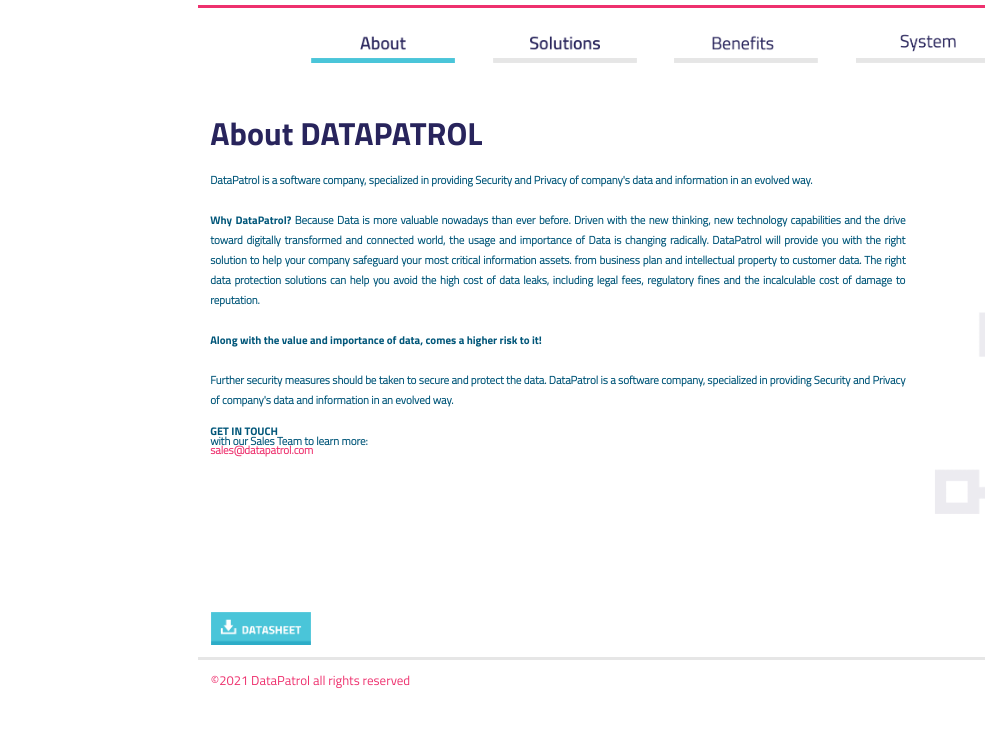
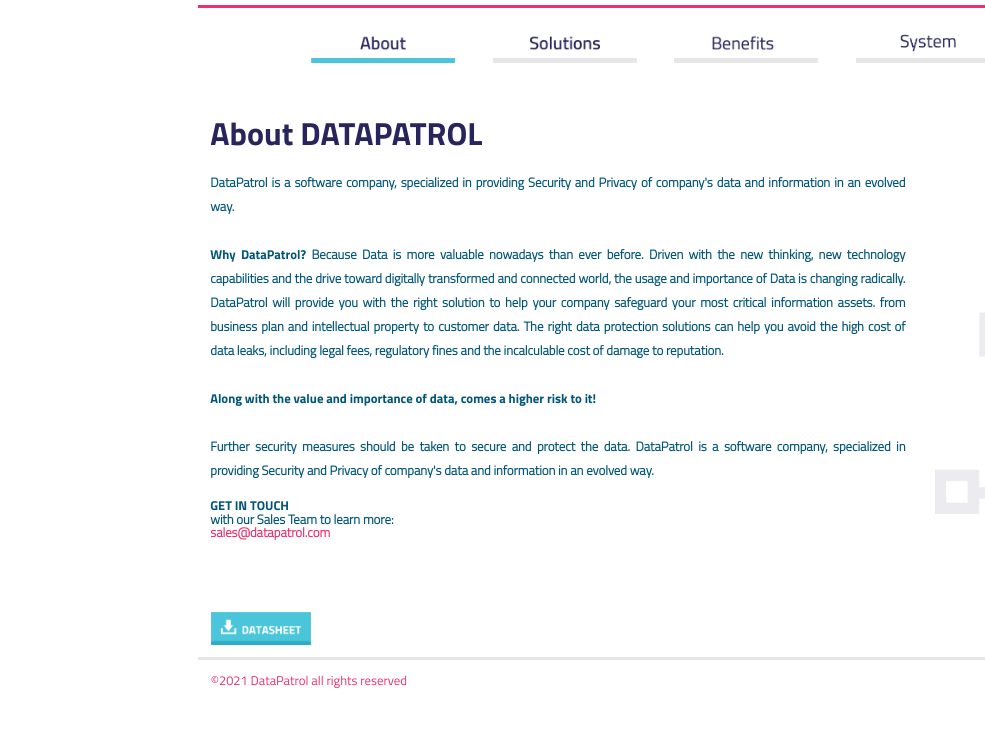
Before and after one commit to RaffiLouyAlQurran/RaffiLouyAlQurran.github.io, a plain HTML site: page about.html in a window 1280 px wide. Shown: the part 60-800 px from the top of the page, 0-985 px from the left. Drawn offline with Linux system fonts and the light colour scheme; a script that the page names is missing.

Commit message:
0.8em for al text

```diff
--- a/about.html
+++ b/about.html
@@ -117,9 +117,9 @@ p { margin:0 }
 
 	<h1 style="font-family: Cairo-Bold;color: #28245C; margin-left:16%;margin-top:4%;text-align: left;line-height: 95%;">About DATAPATROL</h1>
 
-	<p class="br" style="font-family: Cairo-Light; color: #005679;margin-left:16%;margin-top:0.5%;font-weight: 700 !important;text-align: justify; width: 55%; font-size: 11px;">DataPatrol is a software company, specialized in providing Security and Privacy of company's data and information in an evolved way. <br/><br/><strong style="font-weight: 900;font-family:Cairo-Bold ;">Why DataPatrol?</strong> Because Data is more valuable nowadays than ever before. Driven with the new thinking, new technology capabilities and the drive toward digitally transformed and connected world, the usage and importance of Data is changing radically. DataPatrol will provide you with the right solution to help your company safeguard your most critical information assets. from business plan and intellectual property to customer data. The right data protection solutions can help you avoid the high cost of data leaks, including legal fees, regulatory fines and the incalculable cost of damage to reputation. <br/><br/> <strong style="font-weight: 900;font-family:Cairo-Bold ;">Along with the value and importance of data, comes a higher risk to it!</strong> <br/><br/> Further security measures should be taken to secure and protect the data. DataPatrol is a software company, specialized in providing Security and Privacy of company's data and information in an evolved way.</p><br/>
+	<p class="br" style="font-family: Cairo-Light; color: #005679;margin-left:16%;margin-top:0.5%;font-weight: 700 !important;text-align: justify; width: 55%; font-size: 0.8em;">DataPatrol is a software company, specialized in providing Security and Privacy of company's data and information in an evolved way. <br/><br/><strong style="font-weight: 900;font-family:Cairo-Bold ;">Why DataPatrol?</strong> Because Data is more valuable nowadays than ever before. Driven with the new thinking, new technology capabilities and the drive toward digitally transformed and connected world, the usage and importance of Data is changing radically. DataPatrol will provide you with the right solution to help your company safeguard your most critical information assets. from business plan and intellectual property to customer data. The right data protection solutions can help you avoid the high cost of data leaks, including legal fees, regulatory fines and the incalculable cost of damage to reputation. <br/><br/> <strong style="font-weight: 900;font-family:Cairo-Bold ;">Along with the value and importance of data, comes a higher risk to it!</strong> <br/><br/> Further security measures should be taken to secure and protect the data. DataPatrol is a software company, specialized in providing Security and Privacy of company's data and information in an evolved way.</p><br/>
 
-	<p style="font-family: Cairo-Light; color: #005679;margin-left:16%;margin-top:1%;width: 55%;font-weight: 700 !important;text-align: left;font-size: 11px;"><strong style="font-weight: 900;font-family:Cairo-Bold ;">GET IN TOUCH</strong><span class="br"></span>
+	<p style="font-family: Cairo-Light; color: #005679;margin-left:16%;margin-top:1%;width: 55%;font-weight: 700 !important;text-align: left;font-size: 0.8em;"><strong style="font-weight: 900;font-family:Cairo-Bold ;">GET IN TOUCH</strong><span class="br"></span>
 	with our Sales Team to learn more:
 	<span class="br"></span><font color="#EE316E">sales@datapatrol.com</font></p>
 
@@ -134,7 +134,7 @@ p { margin:0 }
 	</p>
 	<hr style="color: #EE316E; height: 3px; width: 70%; background-color: rgba(230,230,230,1); border-color: transparent;">
 
-	<p id="PAR" style="color:#EE316E;border-color: transparent;margin-left:16%;font-family:Cairo-Regular;font-size: 13px;">
+	<p id="PAR" style="color:#EE316E;border-color: transparent;margin-left:16%;font-family:Cairo-Regular;font-size: 0.8em;">
 	<a id="linkedin" href="https://www.linkedin.com/company/datapatrol-co"><img src="images/LinkedIn.png" alt="1" style="width: 30px; float: right; margin-right: 19%;" /></a>
 	<a id="letter" href="mailto:info@datapatrol.com"><img src="images/letter.png" alt="Letter" style="width: 40px;height: 28px; float: right; margin-right: 8px" /></a>
 	©2021 DataPatrol all rights reserved
```
Also changed, not shown: benifits.html (+2 -2 lines), solutions.html (+3 -3 lines).
